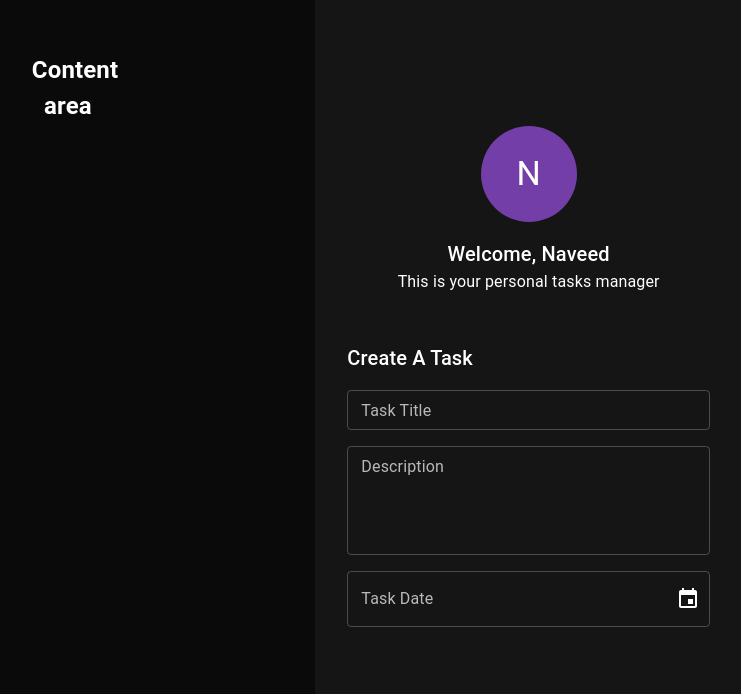
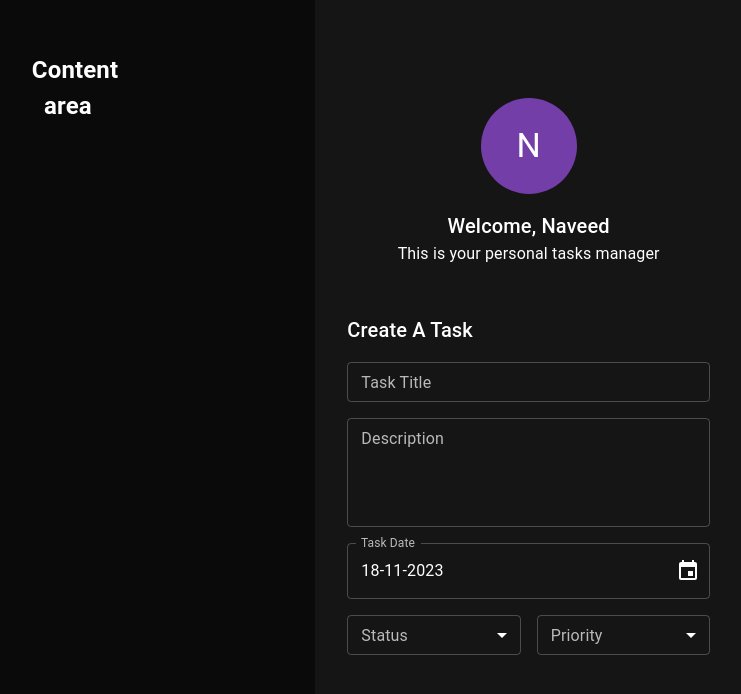
Before and after one commit to NaveedMaq/todo-react-ts, a React (Vite) app: page / in a window 1280 px wide. Shown: the top 694 px of the page, without its empty margins (538-1279 px from the left). Built offline with nearby package versions, Linux system fonts and the light colour scheme.

Commit message:
feat: complete create task form

```diff
--- a/package.json
+++ b/package.json
@@ -14,7 +14,7 @@
     "@emotion/styled": "^11.11.0",
     "@mui/material": "^5.14.18",
     "@mui/x-date-pickers": "^6.18.1",
-    "dayjs": "^1.11.10",
+    "date-fns": "^2.30.0",
     "prop-types": "^15.8.1",
     "react": "^18.2.0",
     "react-dom": "^18.2.0"
--- a/src/components/createTaskForm/_taskDateField.tsx
+++ b/src/components/createTaskForm/_taskDateField.tsx
@@ -1,17 +1,31 @@
-import { FC, ReactElement, useState } from 'react';
+import { FC, ReactElement } from 'react';
 import { DesktopDatePicker, LocalizationProvider } from '@mui/x-date-pickers';
+import { AdapterDateFns } from '@mui/x-date-pickers/AdapterDateFns';
+import { IDateField } from './interfaces/IDateField';
+import PropTypes from 'prop-types';
 
-import { AdapterDayjs } from '@mui/x-date-pickers/AdapterDayjs';
-export const TaskDateField: FC = (): ReactElement => {
-  const [date, setDate] = useState<Date | null>(null);
+export const TaskDateField: FC<IDateField> = (props): ReactElement => {
+  const {
+    value = new Date(),
+    disabled = false,
+    onChange = (newValue) => console.log(newValue),
+  } = props;
+
   return (
-    <LocalizationProvider dateAdapter={AdapterDayjs}>
+    <LocalizationProvider dateAdapter={AdapterDateFns}>
       <DesktopDatePicker
         label='Task Date'
-        value={date}
-        onChange={(newValue) => setDate(newValue)}
-        format='DD-MM-YYYY'
+        value={value}
+        onChange={onChange}
+        format='dd-MM-yyyy'
+        disabled={disabled}
       />
     </LocalizationProvider>
   );
 };
+
+TaskDateField.propTypes = {
+  disabled: PropTypes.bool,
+  onChange: PropTypes.func,
+  value: PropTypes.instanceOf(Date),
+};
--- /dev/null
+++ b/src/components/createTaskForm/_taskSelectField.tsx
@@ -0,0 +1,51 @@
+import { FC, ReactElement } from 'react';
+import InputLabel from '@mui/material/InputLabel';
+import MenuItem from '@mui/material/MenuItem';
+import FormControl from '@mui/material/FormControl';
+import Select, { SelectChangeEvent } from '@mui/material/Select';
+import { ISelectField } from './interfaces/ISelectField';
+import PropTypes from 'prop-types';
+
+export const TaskSelectField: FC<ISelectField> = (props): ReactElement => {
+  const {
+    value = '',
+    label = 'Select Box',
+    name = 'selectBox',
+    items = [{ value: '', label: 'Add Items' }],
+    disabled = false,
+    onChange = (e: SelectChangeEvent) => console.log(e),
+  } = props;
+  return (
+    <FormControl fullWidth size='small'>
+      <InputLabel id={`${name}-id`}>{label}</InputLabel>
+      <Select
+        labelId={`${name}-id`}
+        id={`${name}-id-select`}
+        value={value}
+        label={label}
+        name={name}
+        onChange={onChange}
+        disabled={disabled}
+      >
+        {items.map((item, index) => (
+          <MenuItem key={index} value={item.value}>
+            {item.label}
+          </MenuItem>
+        ))}
+      </Select>
+    </FormControl>
+  );
+};
+
+TaskSelectField.propTypes = {
+  onChange: PropTypes.func,
+  label: PropTypes.string,
+  name: PropTypes.string,
+  disabled: PropTypes.bool,
+  items: PropTypes.arrayOf(
+    PropTypes.shape({
+      value: PropTypes.string.isRequired,
+      label: PropTypes.string.isRequired,
+    }).isRequired
+  ),
+};
--- a/src/components/createTaskForm/createTaskForm.tsx
+++ b/src/components/createTaskForm/createTaskForm.tsx
@@ -4,6 +4,9 @@
 import { TaskTitleField } from './_taskTitleField';
 import { TaskDescriptionField } from './_taskDescriptionField';
 import { TaskDateField } from './_taskDateField';
+import { TaskSelectField } from './_taskSelectField';
+import { Status } from './enums/Status';
+import { Priority } from './enums/Priority';
 
 export const CreateTaskForm: FC = (): ReactElement => {
   return (
@@ -23,6 +26,29 @@
         <TaskTitleField />
         <TaskDescriptionField />
         <TaskDateField />
+
+        <Stack direction={'row'} spacing={2} sx={{ width: '100%' }}>
+          <TaskSelectField
+            label='Status'
+            name='status'
+            items={[
+              { value: Status.TODO, label: Status.TODO.toUpperCase() },
+              {
+                value: Status.IN_PROGRESS,
+                label: Status.IN_PROGRESS.toUpperCase(),
+              },
+            ]}
+          />
+          <TaskSelectField
+            label='Priority'
+            name='priority'
+            items={[
+              { value: Priority.LOW, label: Priority.LOW.toUpperCase() },
+              { value: Priority.NORMAL, label: Priority.NORMAL.toUpperCase() },
+              { value: Priority.HIGH, label: Priority.HIGH.toUpperCase() },
+            ]}
+          />
+        </Stack>
       </Stack>
     </Box>
   );
--- /dev/null
+++ b/src/components/createTaskForm/enums/Priority.ts
@@ -0,0 +1,5 @@
+export enum Priority {
+  HIGH = 'high',
+  NORMAL = 'normal',
+  LOW = 'low',
+}
--- /dev/null
+++ b/src/components/createTaskForm/enums/Status.ts
@@ -0,0 +1,5 @@
+export enum Status {
+  TODO = 'todo',
+  IN_PROGRESS = 'in progress',
+  COMPLETED = 'completed',
+}
--- /dev/null
+++ b/src/components/createTaskForm/interfaces/IDateField.ts
@@ -0,0 +1,6 @@
+import { IDisabled } from './IDisabled';
+
+export interface IDateField extends IDisabled {
+  value?: Date | null;
+  onChange?: (date: Date | null) => void;
+}
--- /dev/null
+++ b/src/components/createTaskForm/interfaces/ISelectField.ts
@@ -0,0 +1,15 @@
+import { IDisabled } from './IDisabled';
+import { SelectChangeEvent } from '@mui/material';
+
+export interface ISelectItem {
+  value: string;
+  label: string;
+}
+
+export interface ISelectField extends IDisabled {
+  name?: string;
+  label?: string;
+  value?: string;
+  onChange?: (e: SelectChangeEvent) => void;
+  items?: ISelectItem[];
+}
```
Also changed, not shown: 1 other file (tests, documents, lock files or other folders).
